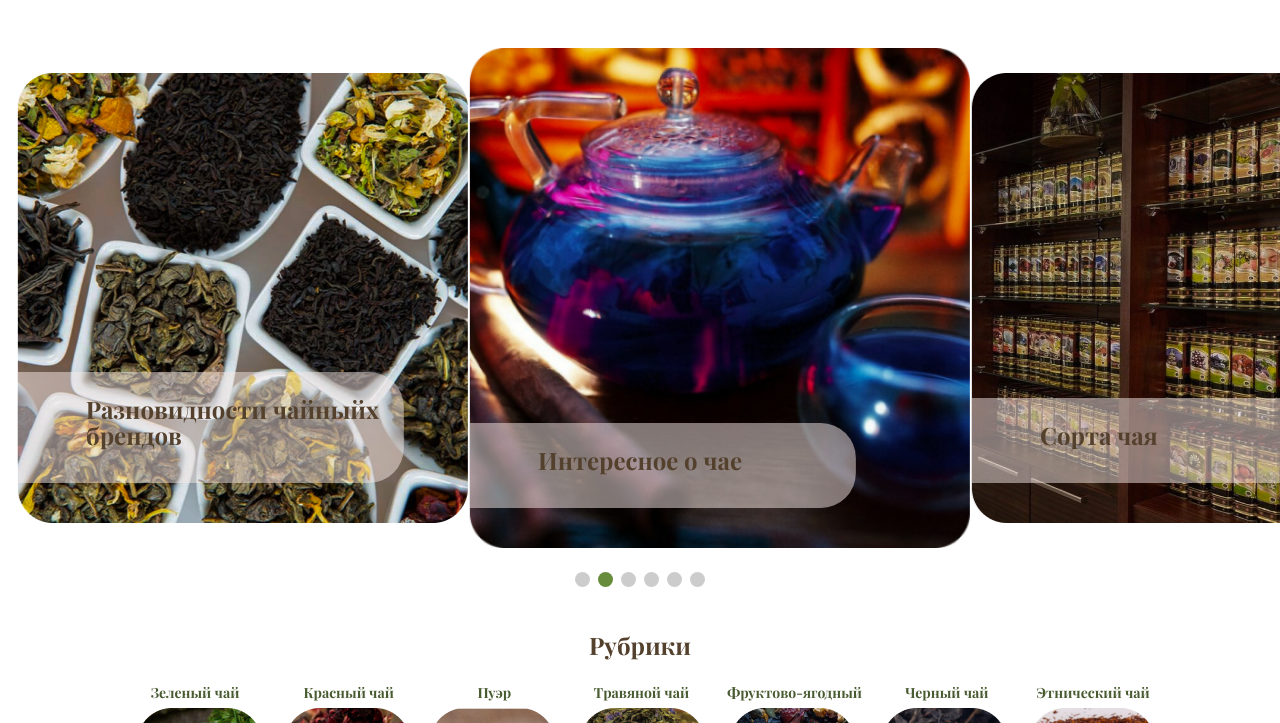
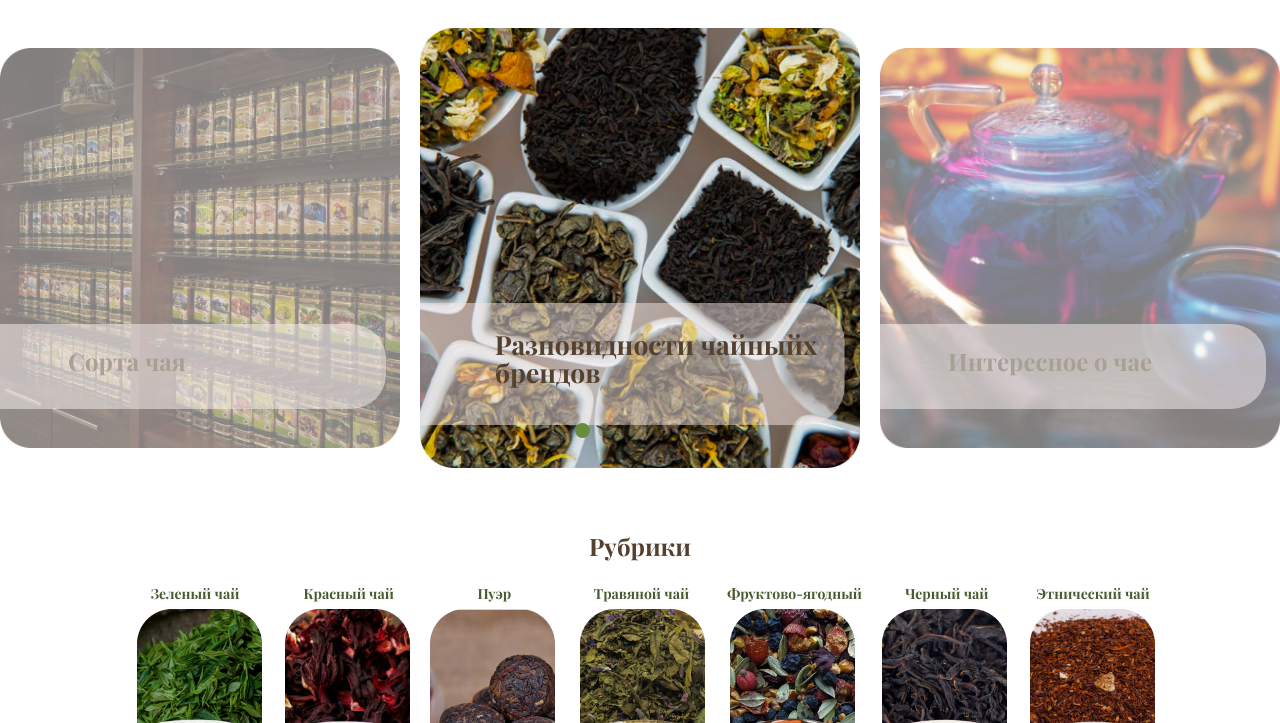
Before and after one commit to Sergey5471/tea, a website: page src/pug/index.pug in a window 1280 px wide. Shown: the part 77-800 px from the top of the page. Drawn offline with nearby package versions, Linux system fonts and the light colour scheme; files that its build step writes are made by us from their sources; files whose address does not match are found by name.

Commit message:
add hover and change style slider

```diff
--- a/src/assets/js/app.js
+++ b/src/assets/js/app.js
@@ -1,8 +1,8 @@
 const swiper = new Swiper('.swiper', {
 	loop: true,
+	slidesPerView: 3,
+	spaceBetween: 40,
 	centeredSlides: true,
-	slidesPerView: 2.8,
-	initialSlide: 1,
 	pagination: {
 		el: ".swiper-pagination",
 		clickable: true,
--- a/src/assets/scss/components/header.scss
+++ b/src/assets/scss/components/header.scss
@@ -3,7 +3,7 @@
 	justify-content: space-between;
 	align-items: center;
 	padding-top: 25px;
-	margin-bottom: 50px;
+	// margin-bottom: 50px;
 
 	&__logo {
 		display: flex;
--- a/src/assets/scss/components/news.scss
+++ b/src/assets/scss/components/news.scss
@@ -88,6 +88,17 @@
 			padding: 3px 43px 2px 40px;
 			text-align: center;
 			margin: 0px 18px;
+			transition: 0.7s;
+		}
+
+		&__link:hover {
+			cursor: pointer;
+			// border: 1.5px solid #000000;
+			color: #000000;
+			text-shadow: 0.5px 0 0 #8b8b8b;
+			background: #ffffff;
+
+
 		}
 	}
 
--- a/src/assets/scss/components/rubric.scss
+++ b/src/assets/scss/components/rubric.scss
@@ -15,6 +15,14 @@
 		display: flex;
 		justify-content: space-between;
 	}
+	&__link {
+		cursor: pointer;
+		transition: 0.5s;
+	}
+	&__link:hover {
+		transform: scale(1.1);
+		transition: 0.5s;
+	}
 
 	&__item {
 
--- a/src/assets/scss/components/slider.scss
+++ b/src/assets/scss/components/slider.scss
@@ -1,10 +1,15 @@
+.slider {
+	padding-top: 50px;
+	overflow: hidden;
+}
 .swiper {
 	width: 100%;
 	height: 100%;
+	overflow: initial;
 
 	&-wrapper {
+
 		align-items: center;
-		gap: 20px;
 		margin-bottom: 50px;
 	}
 
@@ -13,13 +18,16 @@
 		justify-content: center;
 		align-items: center;
 
-		&-active .slide__box {
-			max-width: 500px;
-			max-height: 500px;
-			width: 500px;
-			height: 500px;
+		opacity: 0.5;
+		transition: transform 0.7s;
 
-		}
+		&-active {
+			transform: scale(1.10);
+			opacity: 1;
+			transition: transform 0.7s;
+
+			}
+
 	}
 	&-pagination-bullet {
 		width: 15px;
@@ -30,8 +38,6 @@
 	}
 }
 .slide__box {
-	max-width: 450px;
-	max-height: 450px;
 	height: 100%;
 	width: 100%;
 	position: relative;
@@ -60,3 +66,17 @@
 		color: #54412D;
 	}
 }
+
+
+
+
+// .swiper-slide {
+// 	opacity: 0.5;
+// 	transition: transform 0.5s;
+// }
+
+// .swiper-slide-active {
+// 	transform: scale(1.2);
+// 	opacity: 1;
+// 	transition: transform 0.5s;
+// }
--- a/src/pug/mixins/rubric-box.pug
+++ b/src/pug/mixins/rubric-box.pug
@@ -1,4 +1,5 @@
 mixin rubric_item(args={})
-	.rubric__item
-		h3.rubric__item__title=args.title
-		img.rubric__img(src=args.img, alt=args.title)
+	a.rubric__link(href=args.link)
+		.rubric__item
+			h3.rubric__item__title=args.title
+			img.rubric__img(src=args.img, alt=args.title)
```
Also changed, not shown: src/pug/components/slider.pug (+43 -42 lines), build/assets/css/app.css, build/assets/js/app.js, build/index.html.
